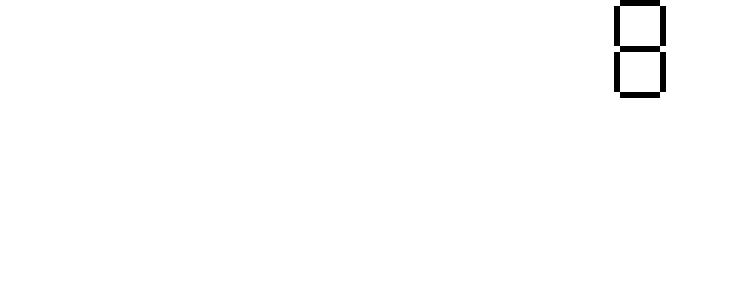
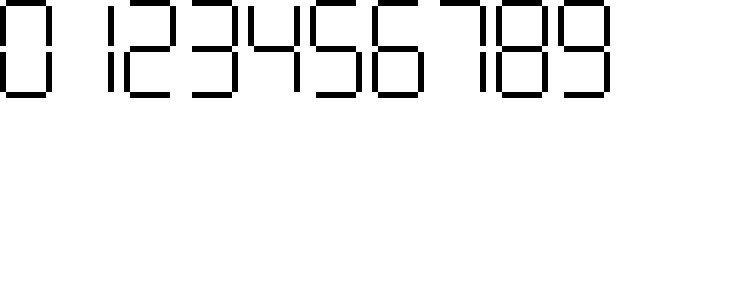
Before and after one commit to Hasuzawa/web-calculator, a React (Create React App) app: page / in a window 1280 px wide. Shown: the top 300 px of the page, without its empty margins (0-729 px from the left). Built offline with nearby package versions, Linux system fonts and the light colour scheme.

Commit message:
segment digits set up

```diff
--- a/src/App.tsx
+++ b/src/App.tsx
@@ -1,11 +1,13 @@
 import "./App.css"
 // import Segment from "./component/numericalDisplay/Segment"
-import SegmentDigit from "./component/numericalDisplay/SegmentDigit"
+import { SegmentDigit } from "./component/numericalDisplay/SegmentDigit"
+import { NumericalDisplay } from "./component/numericalDisplay/NumericalDisplay"
 
 function App() {
 	return (
 		<div className="App">
-			<SegmentDigit />
+			{/* <SegmentDigit /> */}
+			<NumericalDisplay />
 		</div>
 	)
 }
--- /dev/null
+++ b/src/component/numericalDisplay/NumericalDisplay.tsx
@@ -0,0 +1,30 @@
+import styled from "styled-components"
+import { IStyled } from "../../type"
+import { SegmentDigit } from "./SegmentDigit"
+
+interface NumericalDisplayProps extends IStyled {}
+
+const RawNumericalDisplay = (props: NumericalDisplayProps) => {
+	return (
+		<div className={props.className}>
+			<SegmentDigit n={"0"} />
+			<SegmentDigit n={"1"} />
+			<SegmentDigit n={"2"} />
+			<SegmentDigit n={"3"} />
+			<SegmentDigit n={"4"} />
+			<SegmentDigit n={"5"} />
+			<SegmentDigit n={"6"} />
+			<SegmentDigit n={"7"} />
+			<SegmentDigit n={"8"} />
+			<SegmentDigit n={"9"} />
+		</div>
+	)
+}
+
+const NumericalDisplay = styled(RawNumericalDisplay)`
+	display: flex;
+	flex-flow: row nowrap;
+	column-gap: 10px;
+`
+
+export { NumericalDisplay }
--- a/src/component/numericalDisplay/Segment.tsx
+++ b/src/component/numericalDisplay/Segment.tsx
@@ -15,7 +15,7 @@ const HorizontalSegment = styled(RawSegment)`
 	display: block;
 	width: ${({ length }) => length ?? 40}px;
 	height: ${({ thickness }) => thickness ?? 6}px;
-	background-color: ${({ active }) => (active ? "black" : "red")};
+	background-color: ${({ active }) => (active ? "black" : "transparent")};
 `
 const VerticalSegment = styled(HorizontalSegment)`
 	width: ${({ thickness }) => thickness ?? 6}px;
--- a/src/component/numericalDisplay/SegmentDigit.tsx
+++ b/src/component/numericalDisplay/SegmentDigit.tsx
@@ -1,23 +1,37 @@
 import styled from "styled-components"
-import { IStyled } from "../../type"
+import { IStyled, Digit } from "../../type"
 import { segment } from "./Segment"
+import { converter } from "./converter"
 
-interface SegmentDigitProps extends IStyled {}
+export type SegmentFlags = {
+	a: boolean
+	b: boolean
+	c: boolean
+	d: boolean
+	e: boolean
+	f: boolean
+	g: boolean
+}
+
+interface SegmentDigitProps extends IStyled {
+	n: Digit
+}
 
 const RawSegmentDigit = (props: SegmentDigitProps) => {
+	const { a, b, c, d, e, f, g } = converter[props.n]
 	return (
 		<span className={props.className}>
-			<segment.Horizontal active />
+			<segment.Horizontal active={a} />
 			<Span>
-				<segment.Vertical active />
-				<segment.Vertical active />
+				<segment.Vertical active={f} />
+				<segment.Vertical active={b} />
 			</Span>
-			<segment.Horizontal active />
+			<segment.Horizontal active={g} />
 			<Span>
-				<segment.Vertical active />
-				<segment.Vertical active />
+				<segment.Vertical active={e} />
+				<segment.Vertical active={c} />
 			</Span>
-			<segment.Horizontal active />
+			<segment.Horizontal active={d} />
 		</span>
 	)
 }
@@ -40,4 +54,4 @@ const SegmentDigit = styled(RawSegmentDigit)`
 	align-items: center;
 `
 
-export default SegmentDigit
+export { SegmentDigit }
--- /dev/null
+++ b/src/component/numericalDisplay/converter.ts
@@ -0,0 +1,99 @@
+import { Digit } from "../../type"
+import { SegmentFlags } from "./SegmentDigit"
+
+type Converter = {
+	[key in Digit]: SegmentFlags
+}
+
+export const converter: Converter = {
+	"0": {
+		a: true,
+		b: true,
+		c: true,
+		d: true,
+		e: true,
+		f: true,
+		g: false,
+	},
+	"1": {
+		a: false,
+		b: true,
+		c: true,
+		d: false,
+		e: false,
+		f: false,
+		g: false,
+	},
+	"2": {
+		a: true,
+		b: true,
+		c: false,
+		d: true,
+		e: true,
+		f: false,
+		g: true,
+	},
+	"3": {
+		a: true,
+		b: true,
+		c: true,
+		d: true,
+		e: false,
+		f: false,
+		g: true,
+	},
+	"4": {
+		a: false,
+		b: true,
+		c: true,
+		d: false,
+		e: false,
+		f: true,
+		g: true,
+	},
+	"5": {
+		a: true,
+		b: false,
+		c: true,
+		d: true,
+		e: false,
+		f: true,
+		g: true,
+	},
+	"6": {
+		a: true,
+		b: false,
+		c: true,
+		d: true,
+		e: true,
+		f: true,
+		g: true,
+	},
+	"7": {
+		a: true,
+		b: true,
+		c: true,
+		d: false,
+		e: false,
+		f: false,
+		g: false,
+	},
+	"8": {
+		a: true,
+		b: true,
+		c: true,
+		d: true,
+		e: true,
+		f: true,
+		g: true,
+	},
+	"9": {
+		a: true,
+		b: true,
+		c: true,
+		d: true,
+		e: false,
+		f: true,
+		g: true,
+	},
+}
```
